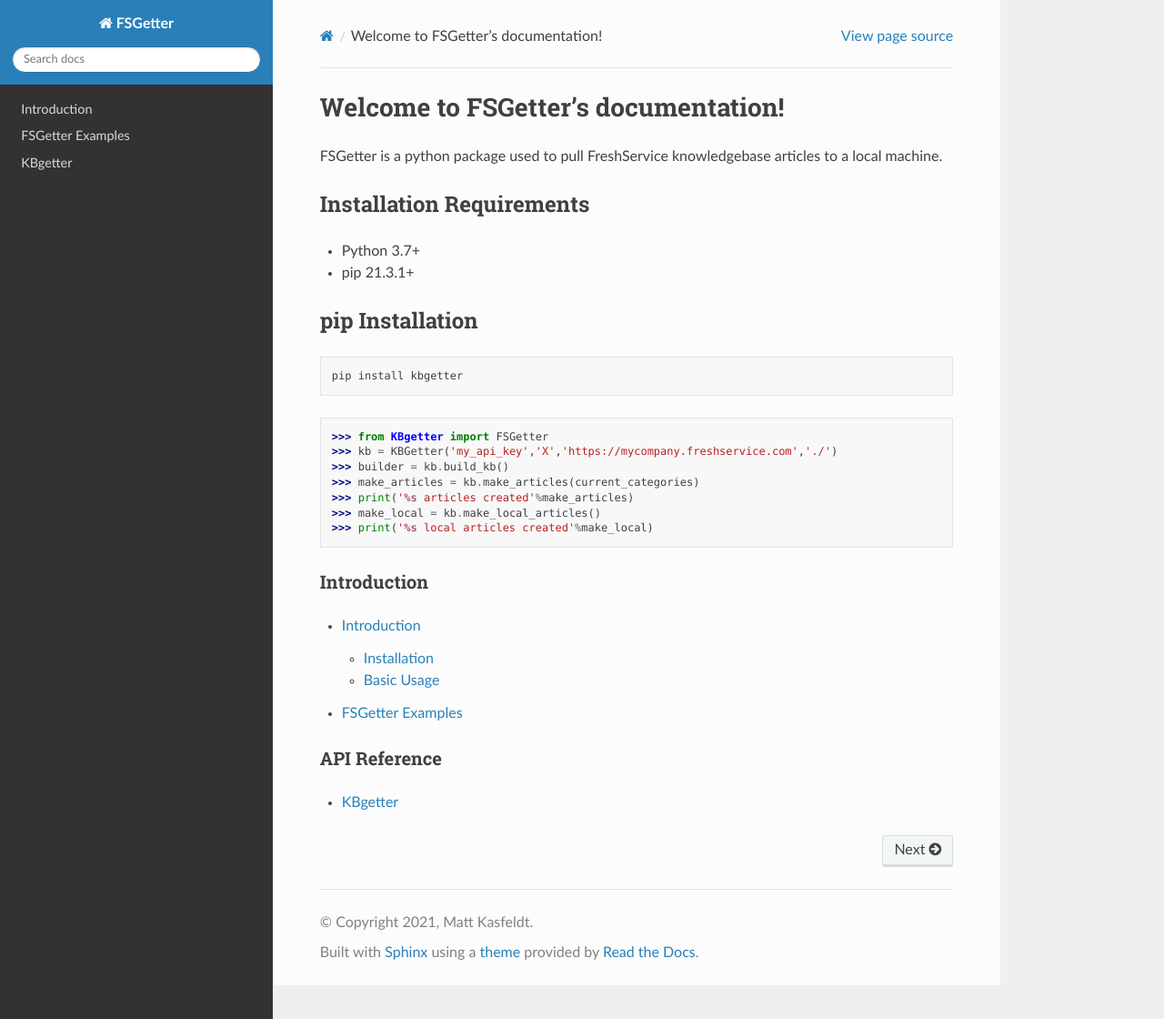
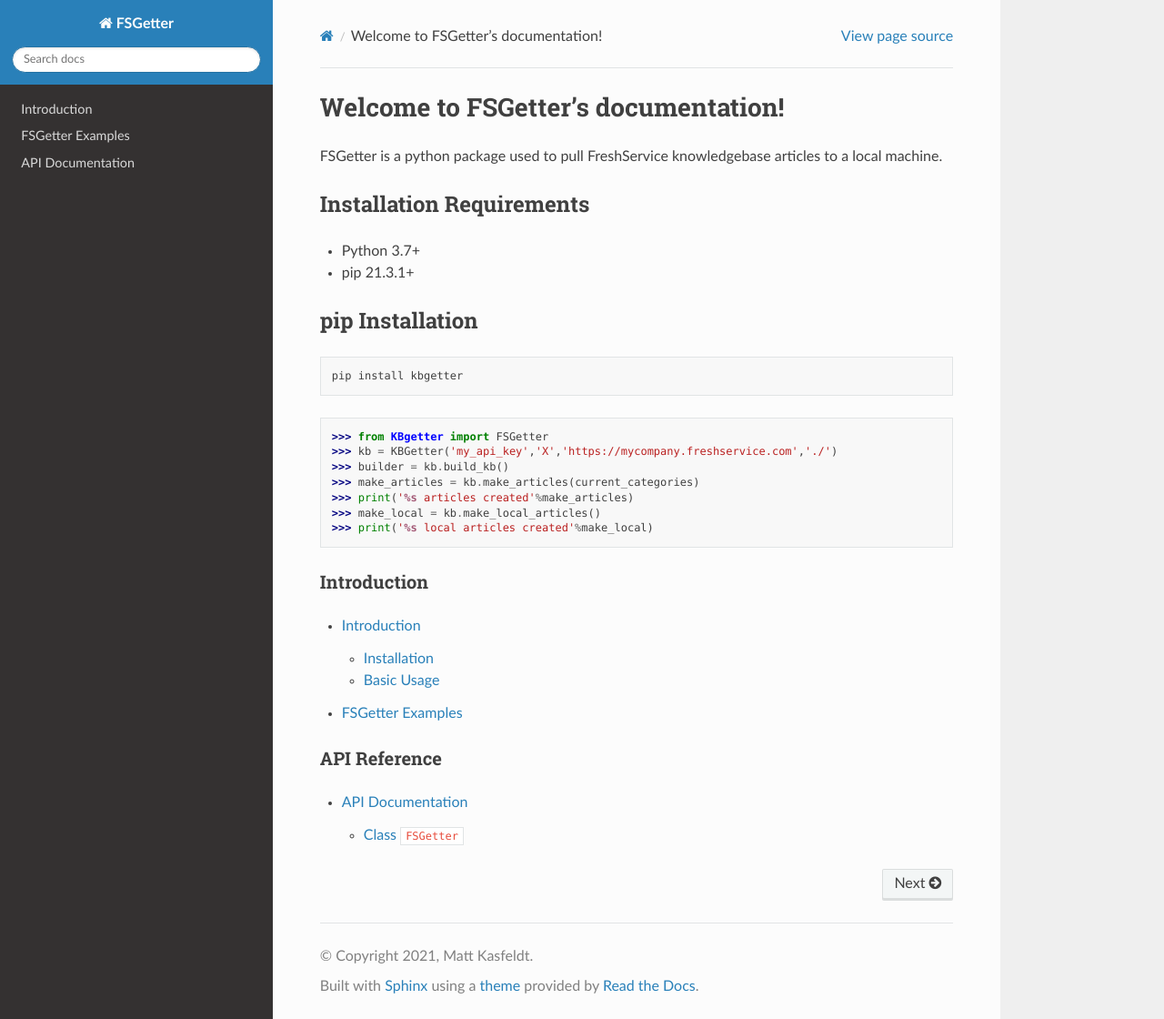
Before and after one commit to mkasfeldt/KBgetter, a Sphinx documentation site: the page built from docs/source/index.rst, in a window 1280 px wide and 1120 px high. Shown: the whole window at 91% size. Built offline with Sphinx 7.4.7 and the Read the Docs theme 2.0.0, drawn with Linux system fonts in a browser that asks for light colours.

Commit message:
docs update

```diff
--- a/docs/source/KBgetter.rst
+++ b/docs/source/KBgetter.rst
@@ -1,8 +1,11 @@
-KBgetter
+API Documentation
 ====================
 The ``KBGetter`` module is used to download articles from FreshService Solutions.
 
-.. automodule:: KBgetter
-   :members: FSGetter
-   :undoc-members:
-   :show-inheritance:
+Class ``FSGetter``
+-------------------
+
+.. autoclass:: KBgetter.FSGetter
+	:members:
+	:private-members:
+	:member-order: bysource
```
Also changed, not shown: 12 other files.
